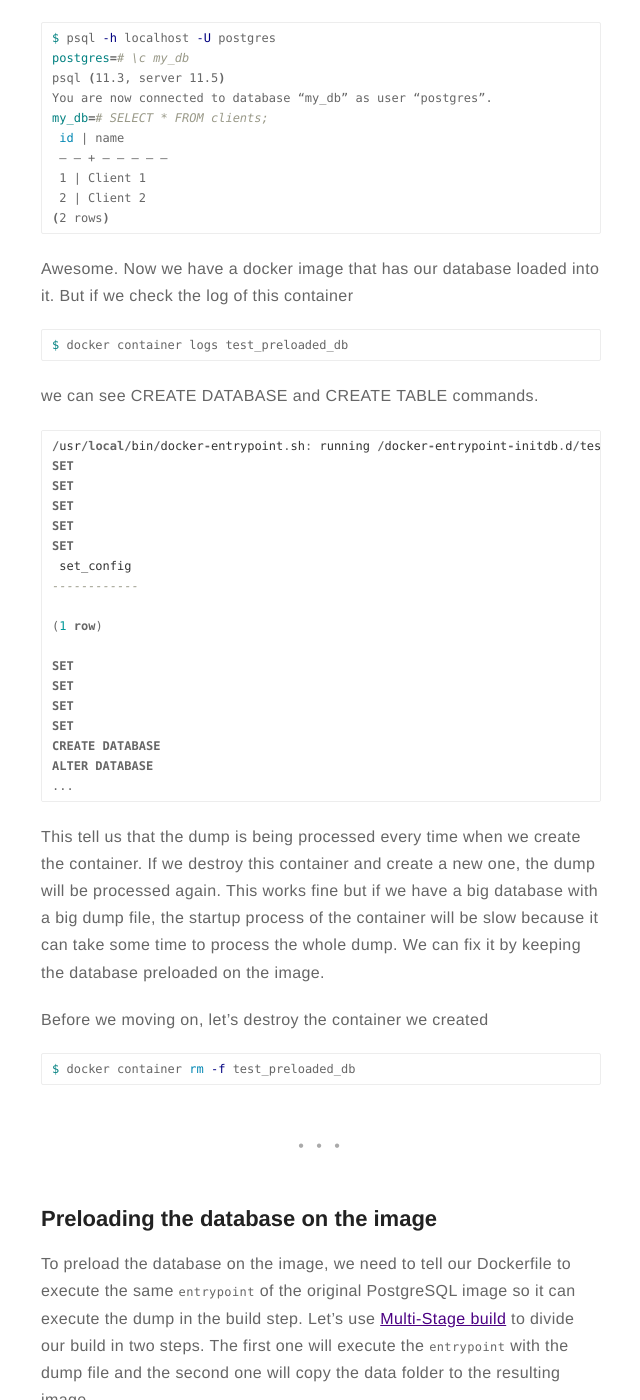
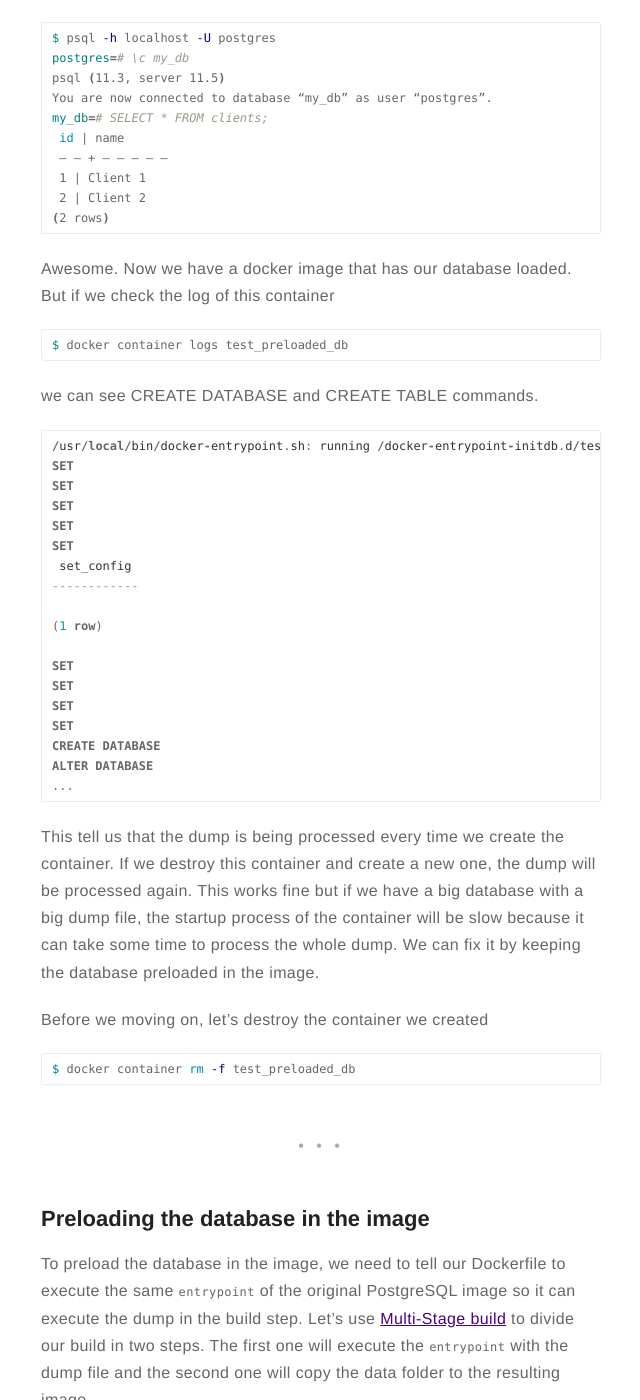
Before and after one commit to duduribeiro/blog, a Jekyll site: the page built from _posts/2021-01-29-creating-a-docker-image-with-database-preloaded.markdown, in a window 1280 px wide and 1400 px high, scrolled down 3981 px. Shown: the whole window, without its empty margins (319-959 px from the left). Built offline with Jekyll 4.4.1, drawn with Linux system fonts in a browser that asks for light colours; comment, search, counter and statistics services are not loaded; some of the changed text lies outside the part shown.

Commit message:
Fix errors in the text

```diff
--- a/_posts/2021-01-29-creating-a-docker-image-with-database-preloaded.markdown
+++ b/_posts/2021-01-29-creating-a-docker-image-with-database-preloaded.markdown
@@ -170,7 +170,7 @@ my_db=# SELECT * FROM clients;
 (2 rows)
 {% endhighlight %}
 
-Awesome. Now we have a docker image that has our database loaded into it. But if we check the log of this container
+Awesome. Now we have a docker image that has our database loaded. But if we check the log of this container
 
 {% highlight shell %}
 $ docker container logs test_preloaded_db
@@ -200,7 +200,7 @@ ALTER DATABASE
 {% endhighlight %}
 
 
-This tell us that the dump is being processed every time when we create the container. If we destroy this container and create a new one, the dump will be processed again. This works fine but if we have a big database with a big dump file, the startup process of the container will be slow because it can take some time to process the whole dump. We can fix it by keeping the database preloaded on the image.
+This tell us that the dump is being processed every time we create the container. If we destroy this container and create a new one, the dump will be processed again. This works fine but if we have a big database with a big dump file, the startup process of the container will be slow because it can take some time to process the whole dump. We can fix it by keeping the database preloaded in the image.
 
 Before we moving on, let's destroy the container we created
 
@@ -210,9 +210,9 @@ $ docker container rm -f test_preloaded_db
 
 <div class="breaker"></div>
 
-## Preloading the database on the image
+## Preloading the database in the image
 
-To preload the database on the image, we need to tell our Dockerfile to execute the same `entrypoint` of the original PostgreSQL image so it can execute the dump in the build step. Let's use [Multi-Stage build](https://docs.docker.com/develop/develop-images/multistage-build) to divide our build in two steps. The first one will execute the `entrypoint` with the dump file and the second one will copy the data folder to the resulting image.
+To preload the database in the image, we need to tell our Dockerfile to execute the same `entrypoint` of the original PostgreSQL image so it can execute the dump in the build step. Let's use [Multi-Stage build](https://docs.docker.com/develop/develop-images/multistage-build) to divide our build in two steps. The first one will execute the `entrypoint` with the dump file and the second one will copy the data folder to the resulting image.
 
 {% highlight docker %}
 # dump build stage
@@ -238,7 +238,7 @@ In the first step, we have the following instructions:
 
 * **FROM postgres:11-alpine as dumper** We define the base image our step will use. `postgres` with the `11-alpine` tag in this case.
 * **COPY test_dump.sql /docker-entrypoint-initdb.d/** Copy the `test_dump.sql` file to the `/docker-entrypoint-initdb.d/` folder.
-* **RUN ["sed", "-i", "s/exec \"$@\"/echo \"skipping...\"/", "/usr/local/bin/docker-entrypoint.sh"]** We need to execute this `sed` command in order to remove the `exec "$@"` content that exists on the `docker-entrypoint.sh` file so it will not start the PostgreSQL daemon (we don't need it on this step).
+* **RUN ["sed", "-i", "s/exec \"$@\"/echo \"skipping...\"/", "/usr/local/bin/docker-entrypoint.sh"]** We need to execute this `sed` command in order to remove the `exec "$@"` content that exists in the `docker-entrypoint.sh` file so it will not start the PostgreSQL daemon (we don't need it on this step).
 * **ENV POSTGRES_USER=postgres; ENV POSTGRES_PASSWORD=postgres; ENV PGDATA=/data** Sets environment variables to define `user` and `password` and tell PostgreSQL to use `/data` as data folder, so we can copy it in the next step
 * **RUN ["/usr/local/bin/docker-entrypoint.sh", "postgres"]** Execute the entrypoint itself. It will execute the dump and load the data into `/data` folder. Since we executed the `sed` command to remove the `$@` content it will not run the PostgreSQL daemon
 
```
Also changed, not shown: other parts of _posts/2021-01-29-creating-a-docker-image-with-database-preloaded.markdown (+3 -3 lines).
